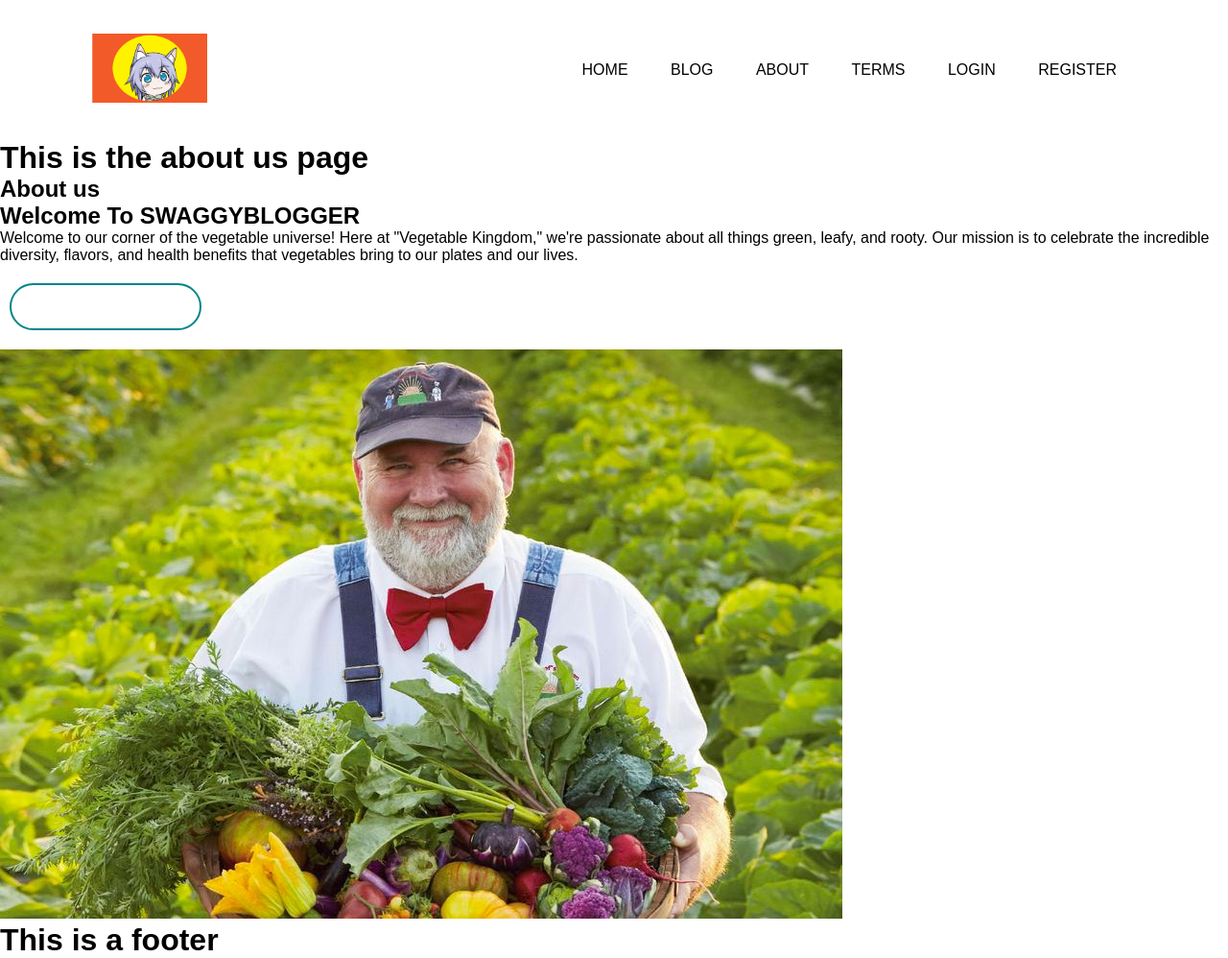
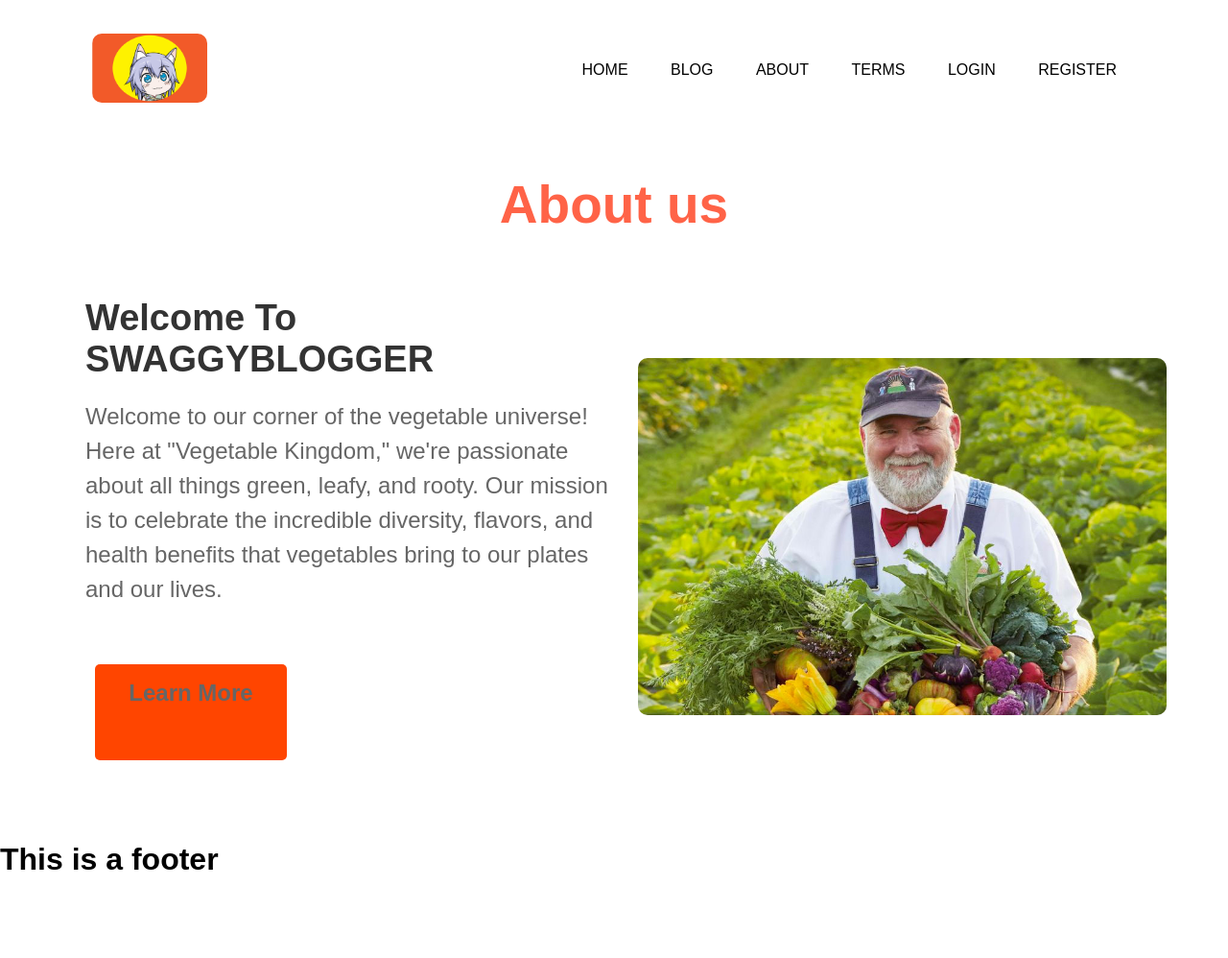
Before and after one commit to vectorsigmaissomewhere/Flask-Projects, a Flask app: page /about in a window 1280 px wide. Shown: the whole page at 96% size. After the commit the page ends 906 px from the top, so only its background shows below. Run offline with Flask 3, Linux system fonts and the light colour scheme.

Commit message:
Update about.html

```diff
--- a/Blog-web-app/templates/about.html
+++ b/Blog-web-app/templates/about.html
@@ -4,11 +4,11 @@
     <meta charset="UTF-8">
     <meta name="viewport" content="width=device-width, initial-scale=1.0">
     <title>aboutus</title>
+    <link rel="stylesheet" type="text/css" href="../static/about.css">
 </head>
 <body>
     {% extends "layout.html" %}
 {% block content %}
-    <h1>This is the about us page</h1>
     <section>
         <div class="heading">
             <h1>About us</h1>
@@ -20,7 +20,7 @@
                 <button class="cta-button"><p color="black">Learn More</p></button>
             </div>
             <div class="hero-image">
-                <img src="veg.jpg">
+                <img src="{{ url_for('static',filename='images/veg.jpg')}}">
             </div>
         </div>
     </section>
```
